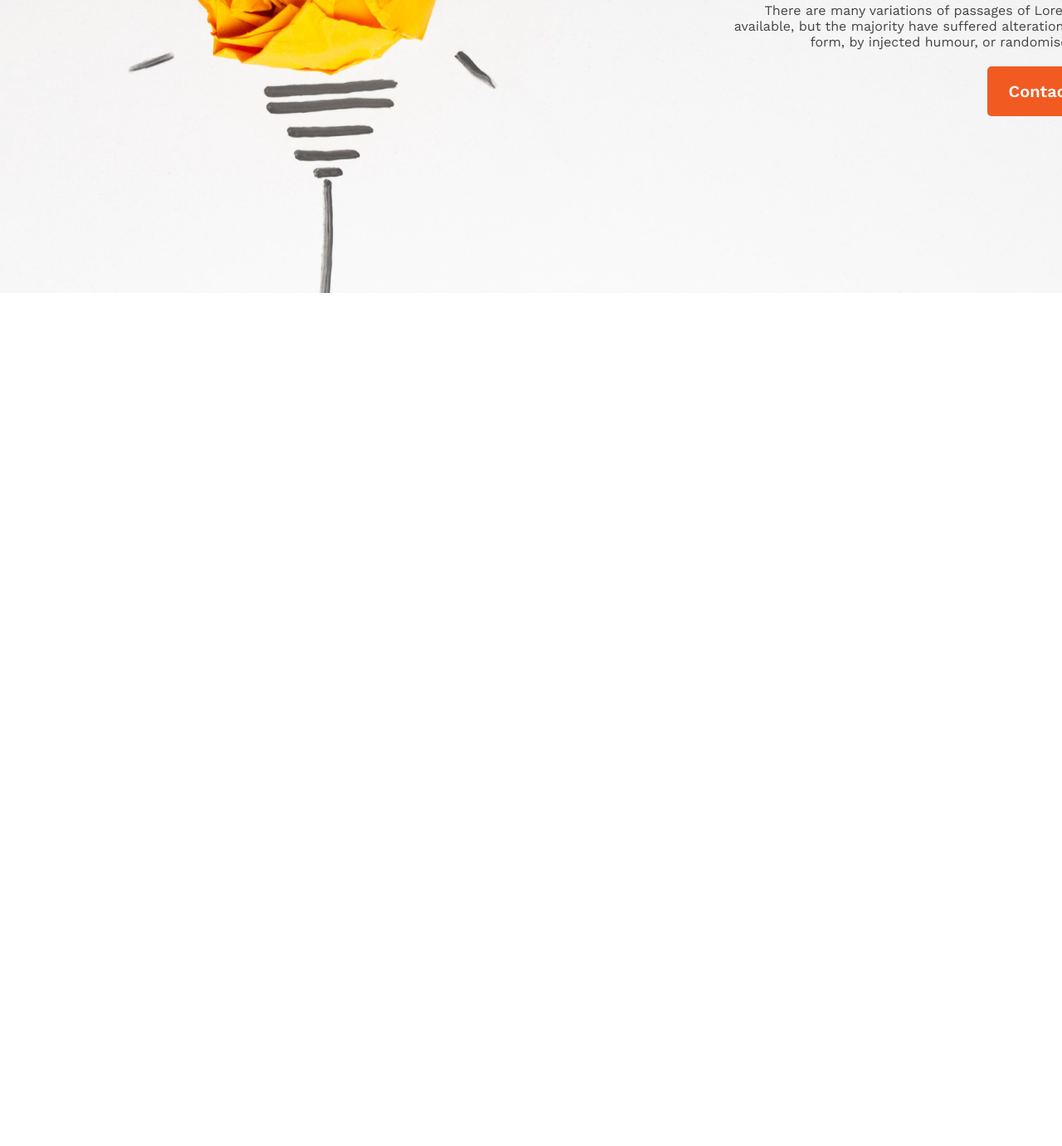
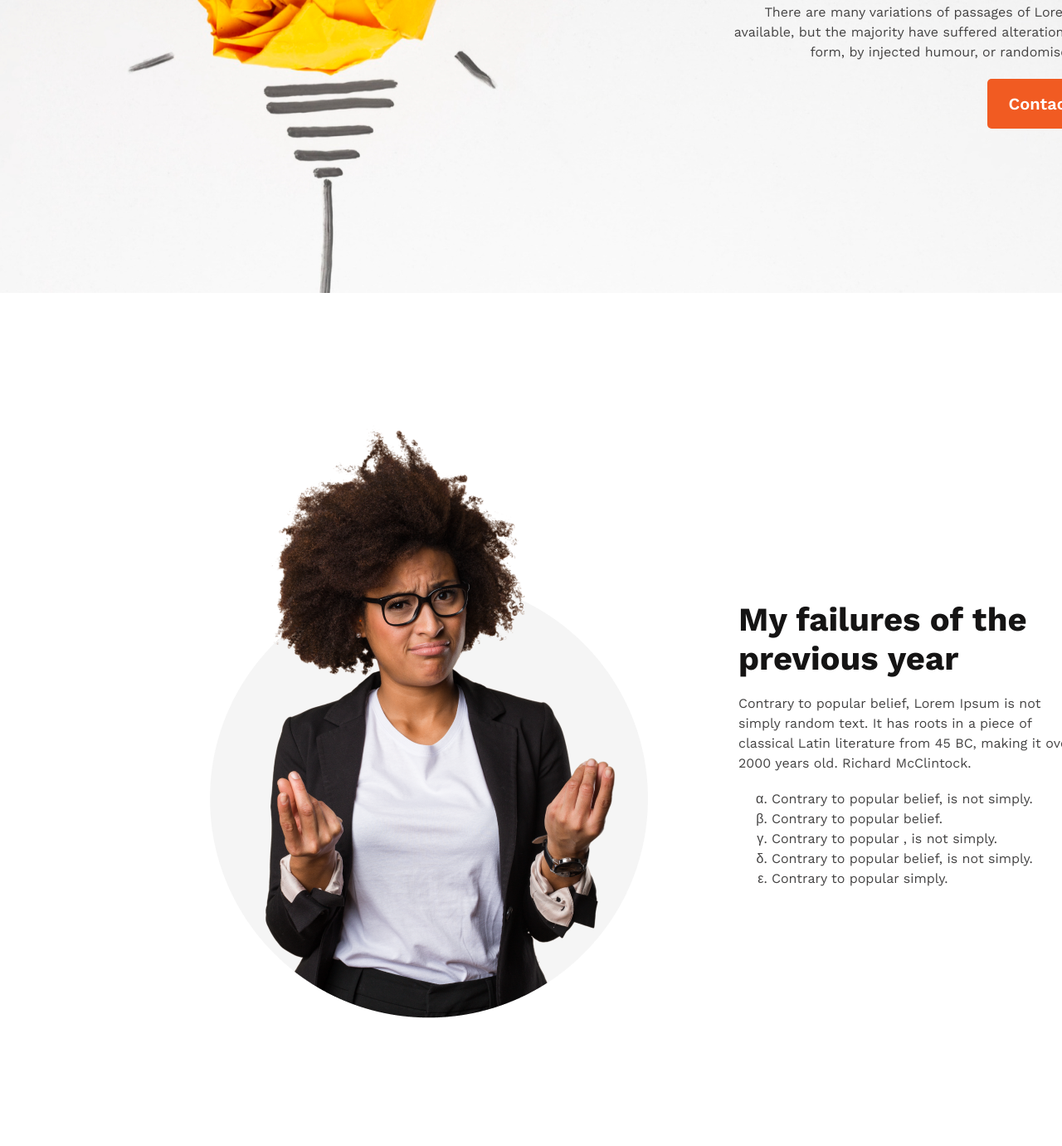
Before and after one commit to tahasann/new-me, a plain HTML site: page index.html in a window 1280 px wide. Shown: the part 455-1836 px from the top of the page at 83% size. Before the commit the page ends 808 px from the top, so only its background shows below. Drawn offline with nearby package versions, Linux system fonts and the light colour scheme.

Commit message:
added failures section

```diff
--- a/index.html
+++ b/index.html
@@ -23,15 +23,19 @@
         </div>
 
     </header>
-    <!-- <main>
+    <main>
         <div class="failures-div">
+
             <div class="failures-picture">
                 <img class="picture" src="images/person.png" alt="">
             </div>
+
             <div class="failures-collumn">
                 <h3 class="failures-heading">My failures of the previous year</h3>
+                <br>
                 <p class="failures-text">Contrary to popular belief, Lorem Ipsum is not simply random text. It has roots in a piece of classical Latin literature from 45 BC, making it over 2000 years old. Richard McClintock.</p>
-                <ul>
+                <br>
+                <ul class="failures-list">
                     <li>Contrary to popular belief, is not simply.</li>
                     <li>Contrary to popular belief.</li>
                     <li>Contrary to popular , is not simply.</li>
@@ -43,7 +47,7 @@
         </div>
 
 
-    </main> -->
+    </main>
 
 </body>
 
--- a/styles/styles.css
+++ b/styles/styles.css
@@ -4,7 +4,8 @@
     margin: auto;
 
 }
-body{
+
+body {
     width: 1600px;
 }
 
@@ -36,6 +37,7 @@ header {
     width: 500px;
     margin: 10px 230px 10px 850px;
     /* border: solid black 5px; */
+    line-height: 1.5;
 }
 
 .header-btn {
@@ -50,3 +52,49 @@ header {
     border: none;
     margin: 10px 255px 0px 1190px;
 }
+
+/* failures div styles */
+
+.failures-div {
+    display: flex;
+}
+
+.failures-picture {
+    width: 530px;
+    margin: 150px 130px 150px 230px ;
+    /* border: solid black 4px; */
+}
+
+.failures-collumn {
+    margin: 370px 450px 0px 0px;
+    /* border: solid black 5px; added border to visualise margin and padding */
+
+}
+
+.failures-heading {
+    color: #151414;
+    font-size: 40px;
+    font-weight: 700;
+    width: 400px;
+    margin: 0;
+    /* border: solid black; */
+}
+
+.failures-text {
+    color: #444343;
+    font-size: 16px;
+    font-weight: 400;
+    width: 420px;
+    line-height: 1.5;
+}
+
+.failures-list{
+    color: #444343;
+    font-size: 16px;
+    font-weight: 400;
+    line-height: 1.5;
+
+}
+.failures-list li{
+    list-style:lower-greek;
+}
```
